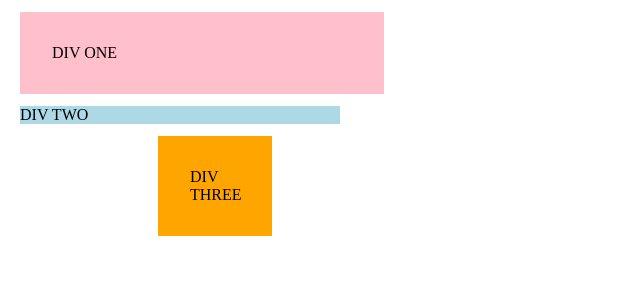
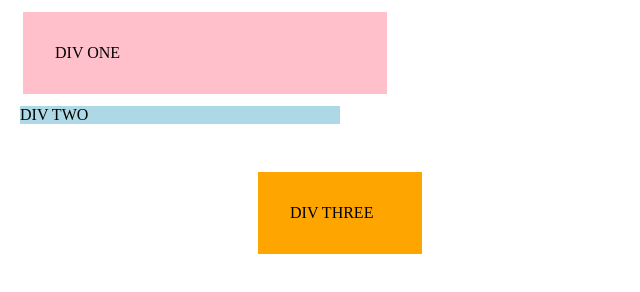
Before and after one commit to luischaveslopez/git_test, a plain HTML site: page index.html in a window 1280 px wide. Shown: the whole page, without its empty margins (0-640 px from the left). Drawn offline with Linux system fonts and the light colour scheme.

Commit message:
Modified to correct issues with borders n margins

```diff
--- a/style.css
+++ b/style.css
@@ -1,20 +1,23 @@
 .ONE {
-border: 15px blue;
+border-style: 15px solid blue;
 background-color: pink;
 width: 300px;
 padding: 32px;
 margin: 12px;
+margin-left: 15px;
+margin-right: 15px;
 }
 .TWO {
-    border: 15px purple;
+    border-style: 15px solid purple;
     background-color: lightblue;
     width: 320px;
     margin: 12px;
 }
 .THREE {
-    border:15px red;
+    border-style:15px solid red;
     background-color: orange;
     padding: 32px;
-    margin-left: 150px;
-    width: 50px;
+    margin-top: 48px;
+    margin-left: 250px;
+    width: 100px;
 }
```
